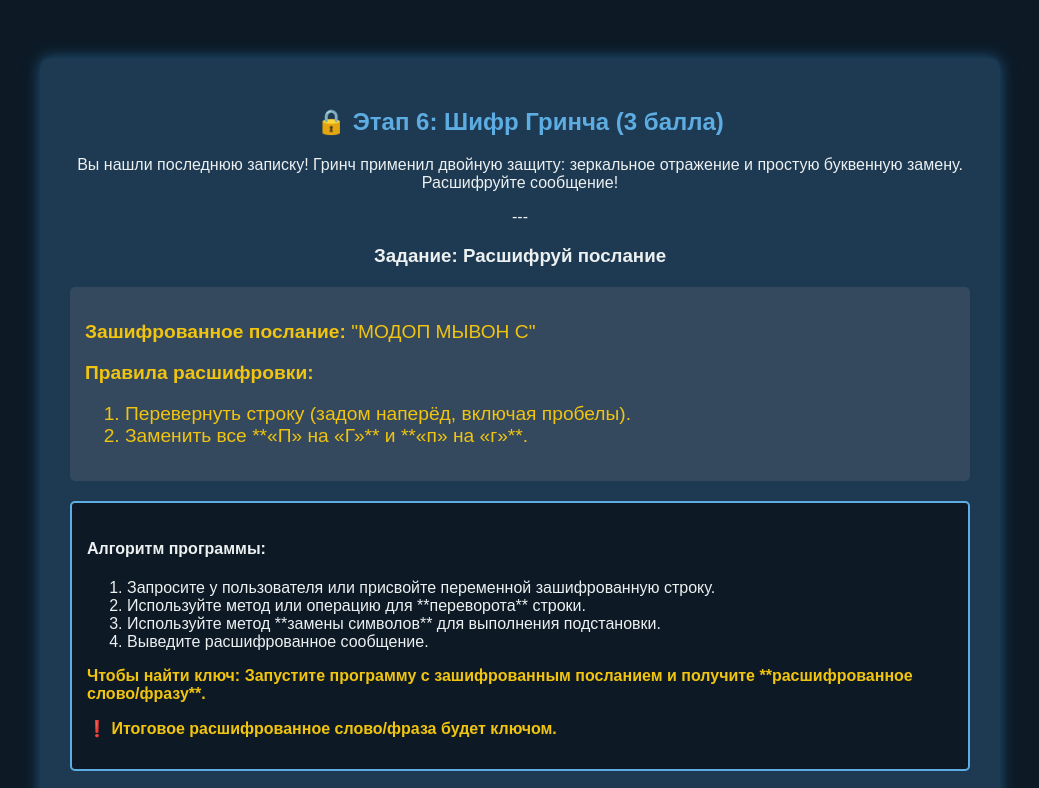
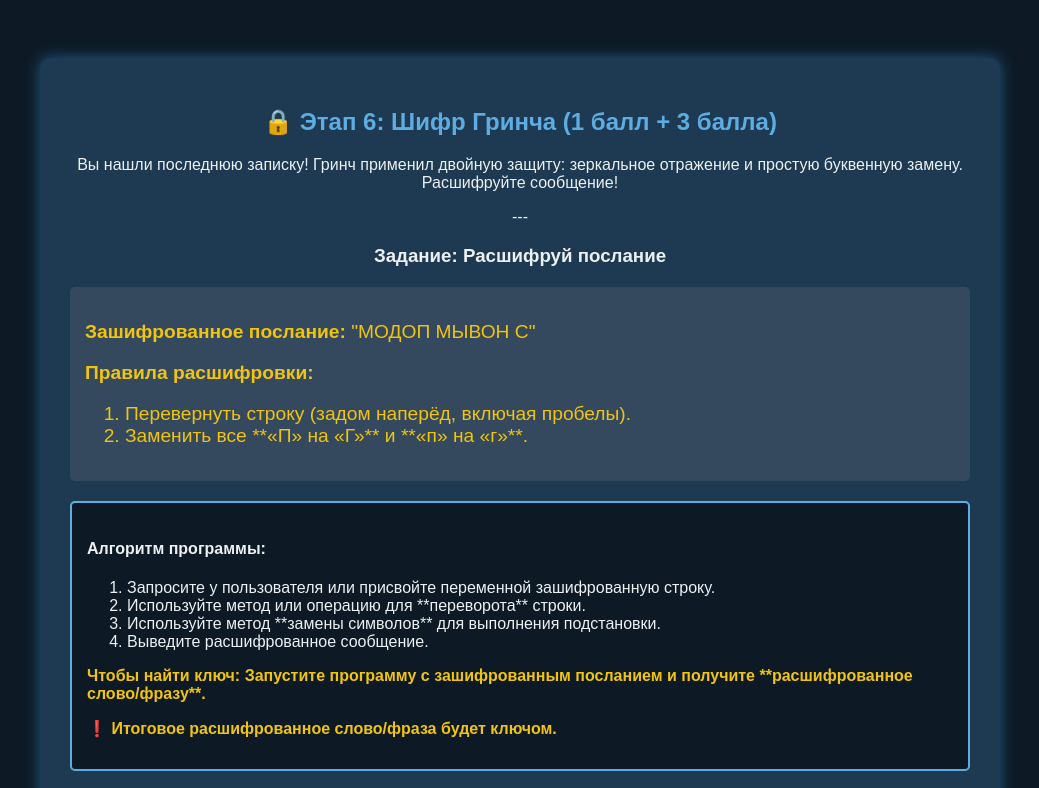
Before and after one commit to ITCubeAngarsk/NovogodniyPerepoloh, a plain HTML site: page challenges/m6.html in a window 1280 px wide. Shown: the top 788 px of the page, without its empty margins (120-1159 px from the left). Drawn offline with Linux system fonts and the light colour scheme.

Commit message:
Update m6.html

```diff
--- a/challenges/m6.html
+++ b/challenges/m6.html
@@ -42,7 +42,7 @@
 <body>
 
     <div class="challenge-box">
-        <h2>🔒 Этап 6: Шифр Гринча (3 балла)</h2>
+        <h2>🔒 Этап 6: Шифр Гринча (1 балл + 3 балла)</h2>
         <p>Вы нашли последнюю записку! Гринч применил двойную защиту: зеркальное отражение и простую буквенную замену. Расшифруйте сообщение!</p>
 
         ---
@@ -93,4 +93,5 @@
     <p>Нажмите <a href="../index.html" style="color: #f1c40f;">сюда</a>, чтобы вернуться на Главную Карту и ввести ключ.</p>
 
 </body>
+
 </html>
```
